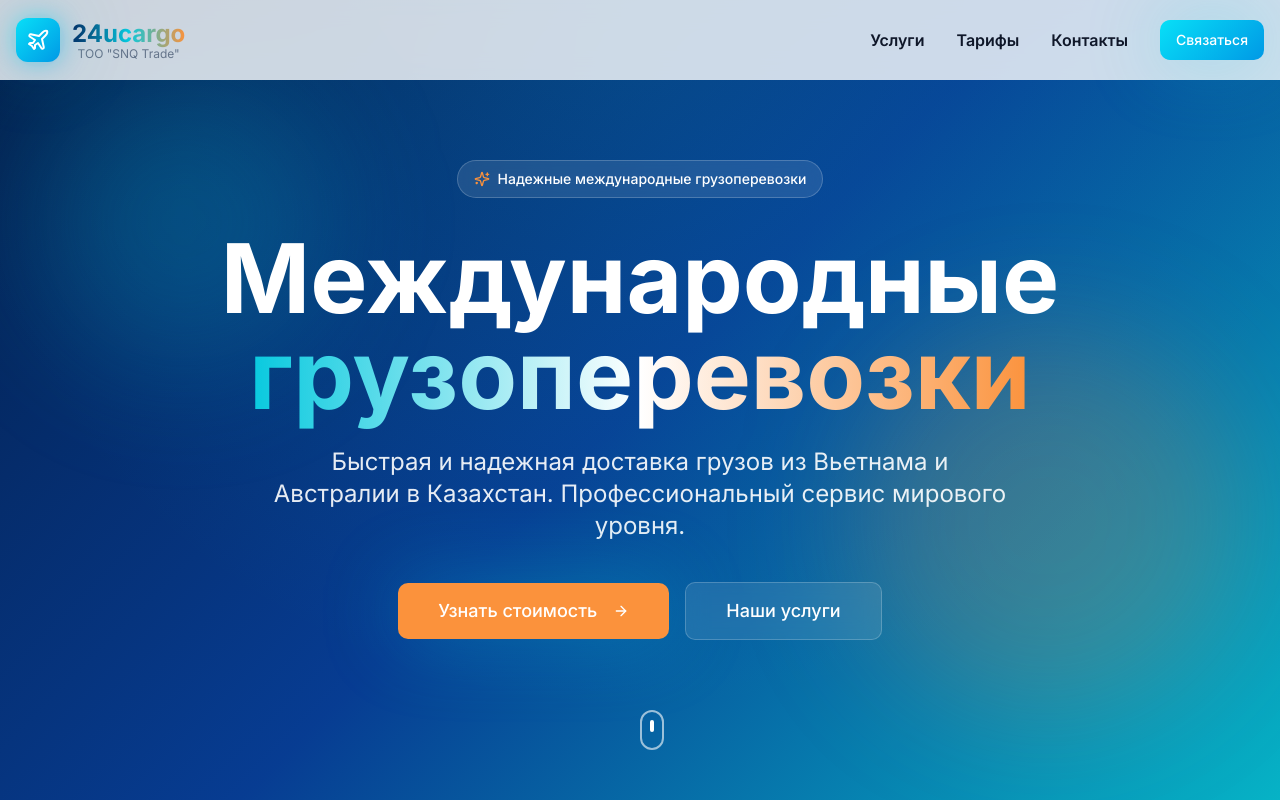
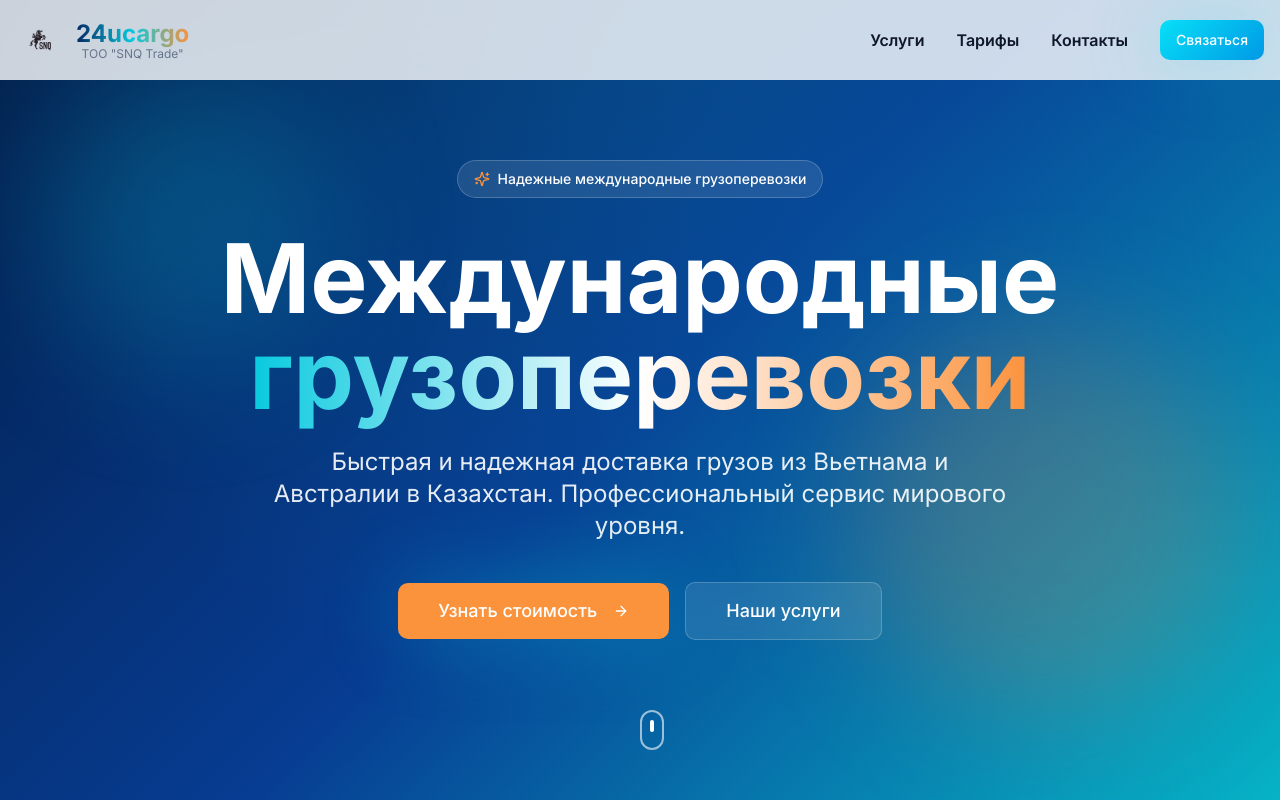
Before and after one commit to satuboosterai-art/snq-cargo-shine, a React (Vite) app: page / in a window 1280 px wide. Shown: the top 800 px of the page. Built offline with nearby package versions, Linux system fonts and the light colour scheme; the HTML template or start-up script is replaced by a standard one.

Commit message:
Update header and footer logo

```diff
--- a/src/components/Footer.tsx
+++ b/src/components/Footer.tsx
@@ -1,4 +1,4 @@
-import { Plane } from "lucide-react";
+import snqLogo from "@/assets/snq-logo.png";
 
 const Footer = () => {
   return (
@@ -6,10 +6,12 @@ const Footer = () => {
       <div className="container px-4">
         <div className="grid md:grid-cols-3 gap-8 mb-8">
           <div>
-            <div className="flex items-center gap-2 mb-4">
-              <div className="p-2 bg-secondary rounded-lg">
-                <Plane className="h-6 w-6 text-secondary-foreground" />
-              </div>
+            <div className="flex items-center gap-3 mb-4">
+              <img
+                src={snqLogo}
+                alt="SNQ Trade Logo"
+                className="h-10 w-10 object-contain"
+              />
               <span className="text-2xl font-bold">24ucargo</span>
             </div>
             <p className="text-primary-foreground/80 text-sm">
--- a/src/components/Navbar.tsx
+++ b/src/components/Navbar.tsx
@@ -1,6 +1,7 @@
 import { useState, useEffect } from "react";
 import { Button } from "@/components/ui/button";
-import { Plane, Menu, X } from "lucide-react";
+import { Menu, X } from "lucide-react";
+import snqLogo from "@/assets/snq-logo.png";
 
 const Navbar = () => {
   const [isOpen, setIsOpen] = useState(false);
@@ -40,10 +41,11 @@ const Navbar = () => {
             className="flex items-center gap-3 group"
           >
             <div className="relative">
-              <div className="absolute inset-0 bg-gradient-accent rounded-xl blur-md opacity-50 group-hover:opacity-100 transition-opacity" />
-              <div className="relative p-2.5 bg-gradient-accent rounded-xl group-hover:scale-110 transition-transform duration-300 shadow-glow">
-                <Plane className="h-6 w-6 text-white" />
-              </div>
+              <img
+                src={snqLogo}
+                alt="SNQ Trade Logo"
+                className="h-12 w-12 object-contain group-hover:scale-110 transition-transform duration-300"
+              />
             </div>
             <div>
               <span className="text-2xl font-bold bg-gradient-to-r from-primary via-secondary to-accent bg-clip-text text-transparent">
```
Also changed, not shown: src/assets/snq-logo.png (added).
